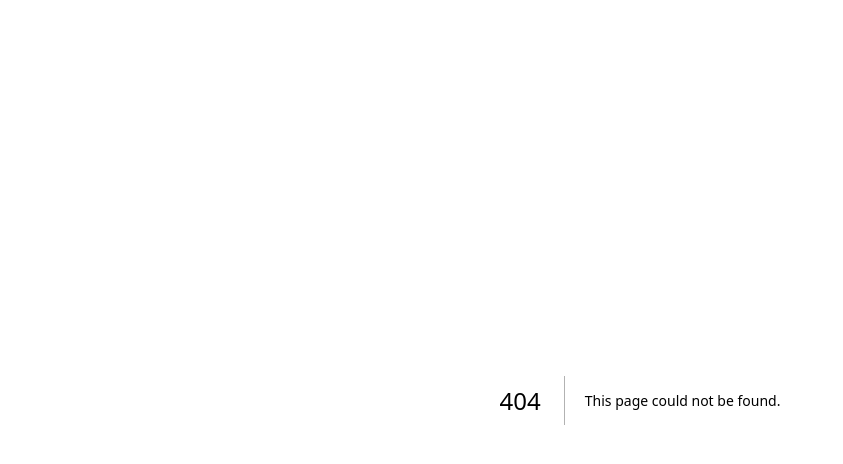
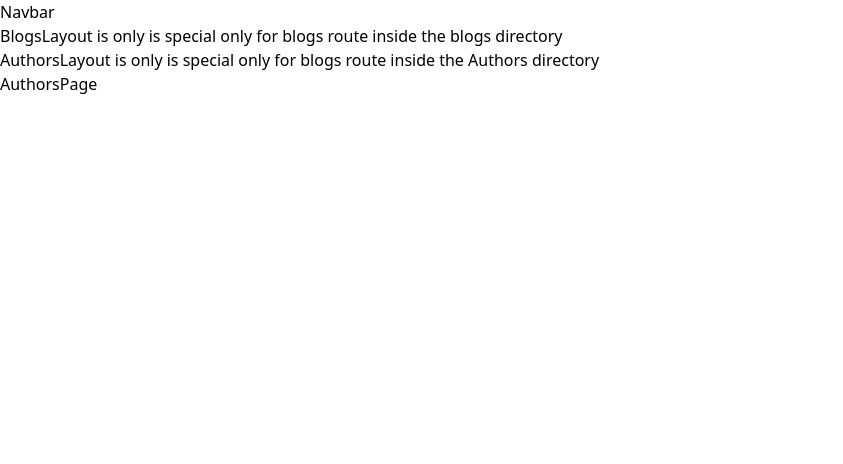
Before and after one commit to miskaran2002/basic-nextjs-fronted, a Next.js app: page /blogs/authors in a window 1280 px wide. Before the commit this address had no page. Shown: the top 464 px of the page, without its empty margins (0-843 px from the left). Built offline with nearby package versions, Linux system fonts and the light colour scheme.

Commit message:
layout & page structure

```diff
--- /dev/null
+++ b/app/blogs/[slug]/page.tsx
@@ -0,0 +1,14 @@
+import React from 'react'
+
+ const BlogsSlugPage = async({
+  params,
+}: {
+  params: Promise<{ slug: string }>
+})=> {
+    const { slug } = await params
+  return (
+    <div>BlogsSlugPage:{slug}</div>
+  )
+}
+
+export default BlogsSlugPage
--- /dev/null
+++ b/app/blogs/authors/layout.tsx
@@ -0,0 +1,16 @@
+import React from 'react'
+
+const AuthorsLayout = ({
+  children,
+}: {
+  children: React.ReactNode
+}) => {
+  return (
+    <div>AuthorsLayout is only is special only for blogs route  inside the Authors directory
+      {children}
+
+    </div>
+  )
+}
+
+export default AuthorsLayout
--- /dev/null
+++ b/app/blogs/authors/page.tsx
@@ -0,0 +1,12 @@
+import React from 'react'
+
+function AuthorsPage
+    () {
+    return (
+        <div>AuthorsPage
+
+        </div>
+    )
+}
+
+export default AuthorsPage
--- /dev/null
+++ b/app/blogs/layout.tsx
@@ -0,0 +1,16 @@
+import React from 'react'
+
+const BlogsLayout = ({
+  children,
+}: {
+  children: React.ReactNode
+}) => {
+  return (
+    <div>BlogsLayout is only is special only for blogs route  inside the blogs directory
+      {children}
+
+    </div>
+  )
+}
+
+export default BlogsLayout
--- a/app/layout.tsx
+++ b/app/layout.tsx
@@ -1,5 +1,4 @@
-import type { Metadata } from "next";
-import { Geist, Geist_Mono } from "next/font/google";
+
 import "./globals.css";
 
 export default function RootLayout({
@@ -12,7 +11,10 @@ export default function RootLayout({
       lang="en"
       className={` h-full antialiased`}
     >
-      <body className="min-h-full flex flex-col">{children}</body>
+      <body className="min-h-full flex flex-col">
+        Navbar
+        {children}
+        </body>
     </html>
   );
 }
```
